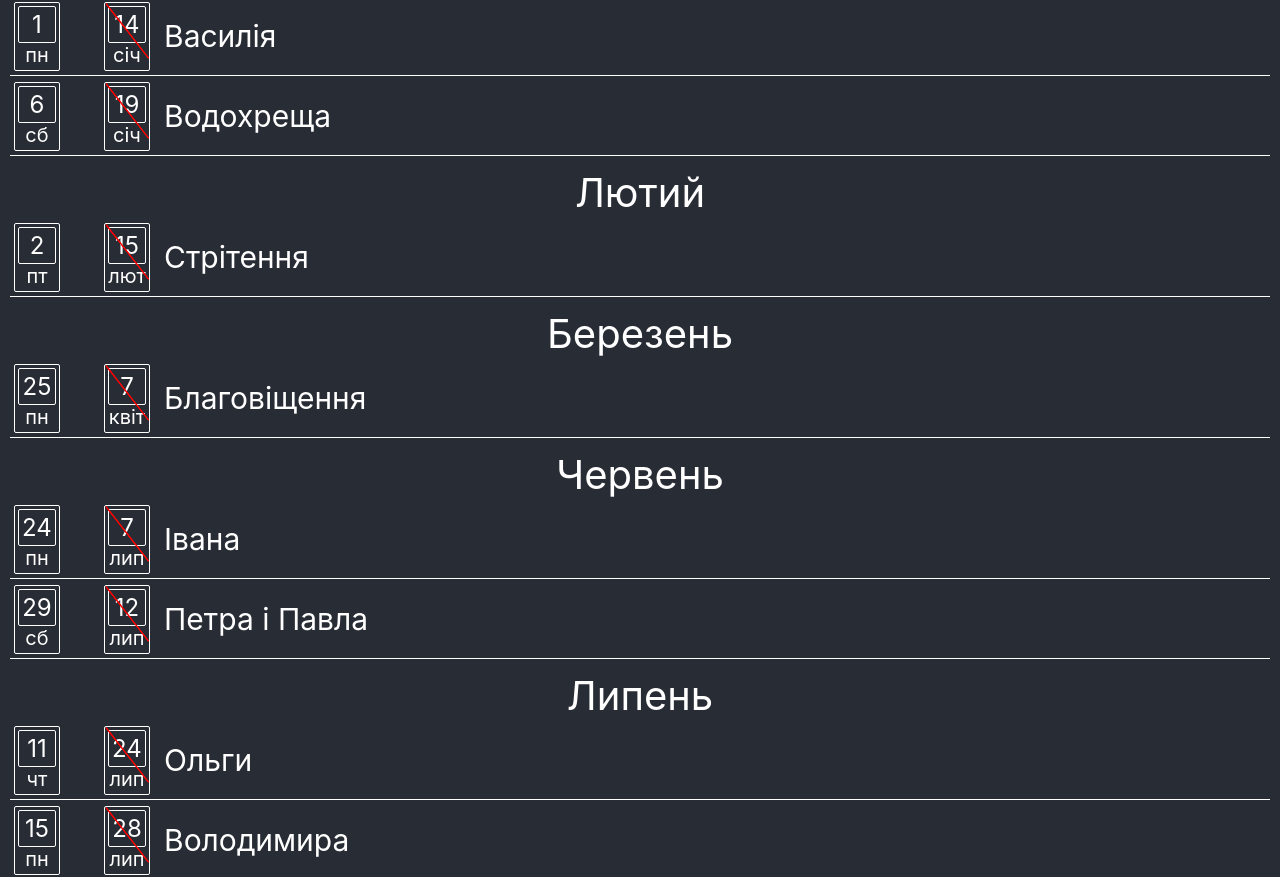
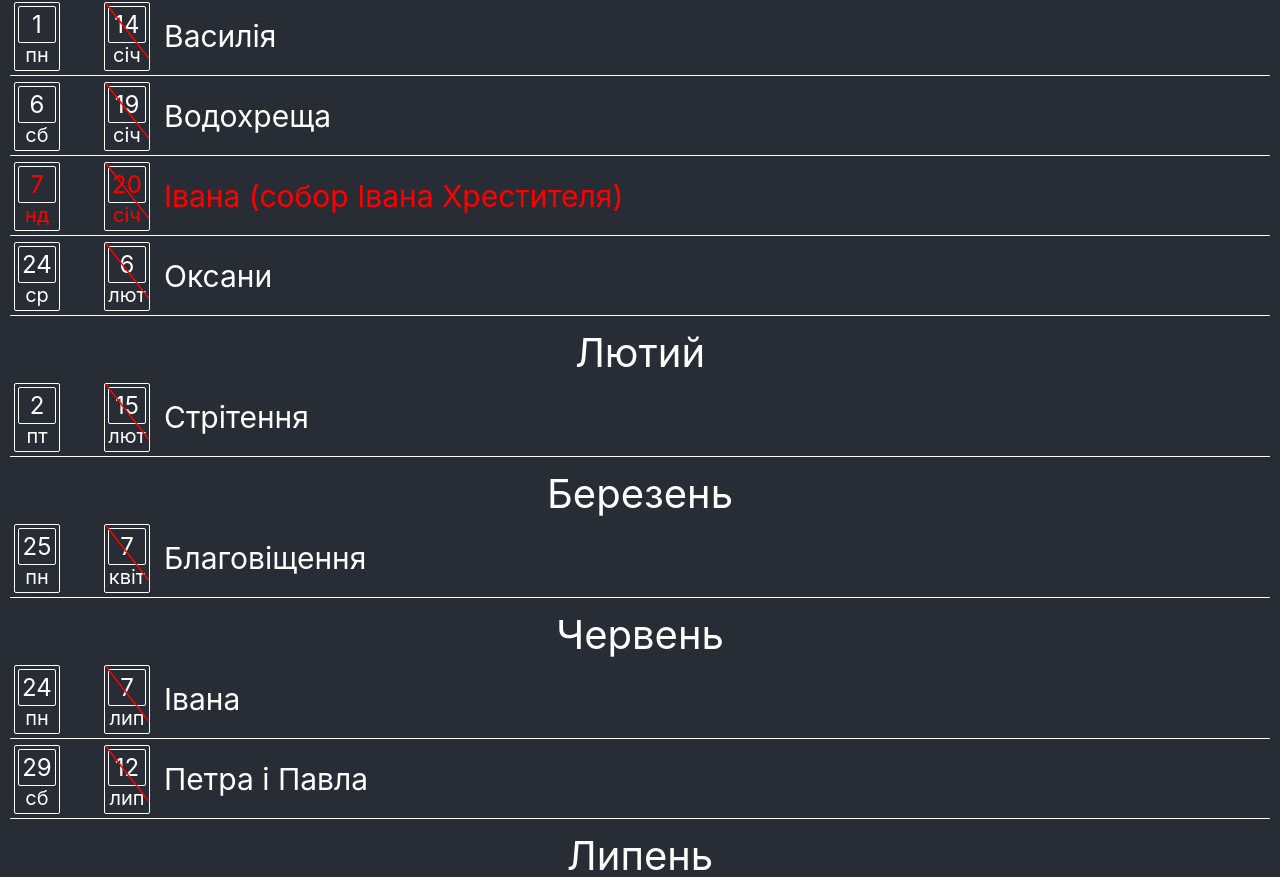
Before and after one commit to tkontsur/calendars, a React (Create React App) app: page / in a window 1280 px wide. Shown: the part 1480-2357 px from the top of the page. Built offline with nearby package versions, Linux system fonts and the light colour scheme; some icons are missing.

Commit message:
Holidays list update

```diff
--- a/public/moving.json
+++ b/public/moving.json
@@ -11,6 +11,8 @@
     "10-14":"Покрова",
     "12-04":"Введення в храм",
     "01-14":"Василія",
+    "01-20":"Івана (собор Івана Хрестителя)",
+    "02-06":"Оксани",
     "07-07":"Івана",
     "07-12":"Петра і Павла",
     "07-24":"Ольги",
--- a/src/data/moving.js
+++ b/src/data/moving.js
@@ -1,6 +1,7 @@
 const data = {
     '01-07': 'Різдво',
     '01-19': 'Водохреща',
+    '01-20': 'Івана (собор Івана Хрестителя)',
     '02-15': 'Стрітення',
     '04-07': 'Благовіщення',
     '08-19': 'Преображення',
@@ -12,6 +13,7 @@ const data = {
     '12-04': 'Введення в храм',
 
     '01-14': 'Василія',
+    '02-06': 'Оксани',
     '07-07': 'Івана',
     '07-12': 'Петра і Павла',
     '07-24': 'Ольги',
```
